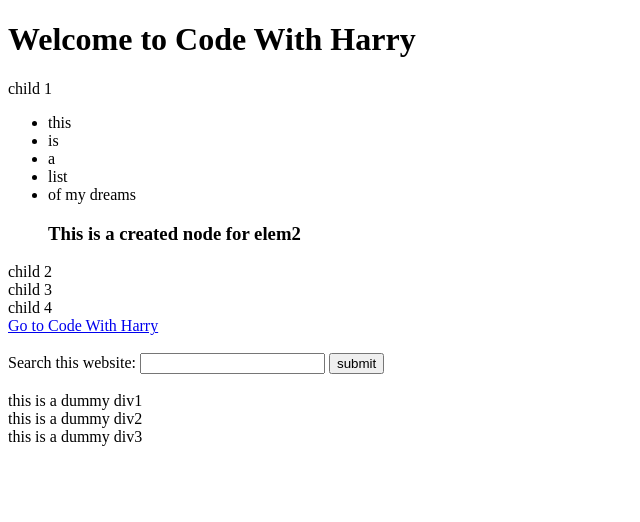
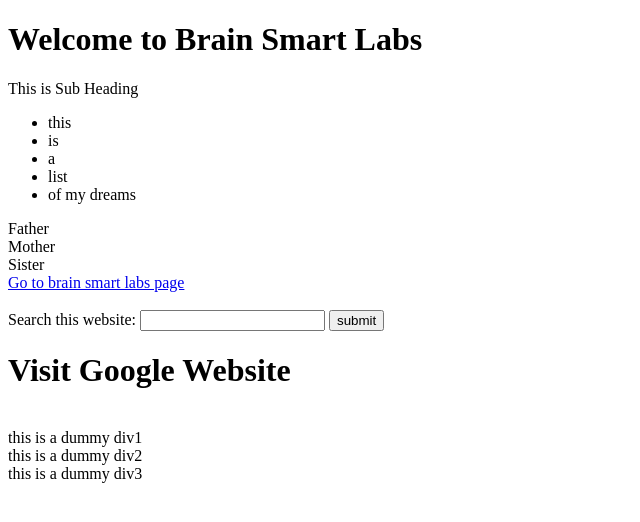
Before and after one commit to Divyarg018/js-practice, a plain HTML site: page 16/index.html in a window 1280 px wide. Shown: the whole page, without its empty margins (0-640 px from the left). Drawn offline with Linux system fonts and the light colour scheme.

Commit message:
creating, removing and repalcing the elements

```diff
--- a/16/index.html
+++ b/16/index.html
@@ -1,29 +1,31 @@
 <!DOCTYPE html>
 <html lang="en">
+
 <head>
     <meta charset="UTF-8">
     <meta name="viewport" content="width=device-width, initial-scale=1.0">
     <meta http-equiv="X-UA-Compatible" content="ie=edge">
     <title>Document</title>
 </head>
+
 <body>
     <div class="container">
-        <h1 id="heading"> Welcome to Code With Harry</h1>
-        <div id="myfirst" class="child red good" id="first">child 1
+        <h1 id="heading"> Welcome to Brain Smart Labs</h1>
+        <div id="sub-heading" class="child red good" >This is Sub Heading
 
-            <ul class="this">
-                <li class="childul">this</li>
-                <li class="childul">is</li>
-                <li class="childul">a</li>
-                <li class="childul">list </li>
-                <li class="childul">of my dreams</li>
+            <ul class="list" id="myul">
+                <li class="item" id="fui">this</li>
+                <li class="item">is</li>
+                <li class="item">a</li>
+                <li class="item">list </li>
+                <li class="item" id="lui">of my dreams</li>
             </ul>
         </div>
-        <div class="child">child 2</div>
-        <div class="child red">child 3</div>
-        <div class="child">child 4</div>
+        <div class="sub">Father</div>
+        <div class="sub">Mother</div>
+        <div class="sub">Sister</div>
         <form action="none.html" method="post">
-            <a href="//codewithharry.com">Go to Code With Harry</a>
+            <a href="http://brainsmartlabs.com">Go to brain smart labs page</a>
             <br>
             <br>
             Search this website: <input type="text" name="Hello" id="">
@@ -31,9 +33,10 @@
         </form>
     </div>
     <br>
-    <div class="no">this is a dummy div1</div>
-    <div class="no">this is a dummy div2</div>
-    <div class="no">this is a dummy div3</div>
+    <div class="last">this is a dummy div1</div>
+    <div class="last">this is a dummy div2</div>
+    <div class="last">this is a dummy div3</div>
 </body>
 <script src="index.js"></script>
+
 </html>
--- a/16/index.js
+++ b/16/index.js
@@ -1,27 +1,36 @@
-console.log('this is tut 16');
-let element = document.createElement('li');
+let ele = document.querySelector('.container');
+
+let anc = document.createElement('h1');
+let tn = document.createTextNode('Visit Google Website');
+anc.appendChild(tn);
+let ret = anc.setAttribute('href', 'http://www.google.com');
+console.log(ret);
+
+ele.appendChild(anc);
+/*let element = document.createElement('li');
 let text = document.createTextNode('I am a text node');
 element.appendChild(text)
 
-// Add a class name to the li element
-element.className = 'childul';
-element.id = 'createdLi';
-element.setAttribute('title', 'mytitle');
-// element.innerText = '<b>Hello this is created by harry</b>';
-// element.innerHTML = '<b>Hello this is created by harry</b>';
+ // Add a class name to the li element
+ element.className = 'item';
+ element.id = 'createdLi';
+ element.setAttribute('title', 'mytitle');
+element.innerText = '<b>Hello this is created by harry</b>';
+ element.innerHTML = '<b>Hello this is created by harry</b>';
 
-let ul = document.querySelector('ul.this');
-ul.appendChild(element);
-// console.log(ul)
-// console.log(element)
-
+ let ul = document.querySelector('ul.list');
+ ul.appendChild(element);
+  console.log(ul);
+ console.log(element);
+*/
 let elem2 = document.createElement('h3');
 elem2.id = 'elem2';
 elem2.className = 'elem2';
 let tnode = document.createTextNode('This is a created node for elem2');
 elem2.appendChild(tnode);
 
-element.replaceWith(elem2);
+ele.replaceChild(elem2, document.querySelector('.item'));
+/*
 let myul = document.getElementById('myul');
 myul.replaceChild(element, document.getElementById('fui'));
 myul.removeChild(document.getElementById('lui'));
@@ -29,3 +38,5 @@
 elem2.removeAttribute('id');
 elem2.setAttribute('title', 'myelem2title');
 console.log(elem2, pr);
+
+*/
```
Also changed, not shown: 15/index.html (+1 -1 lines).
